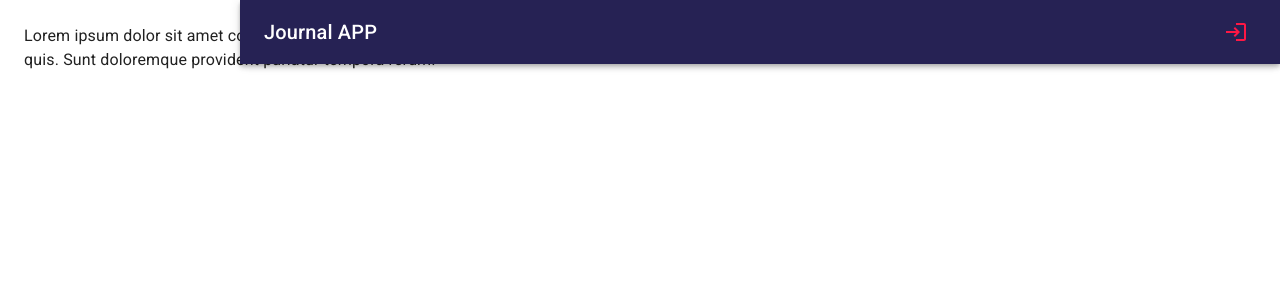
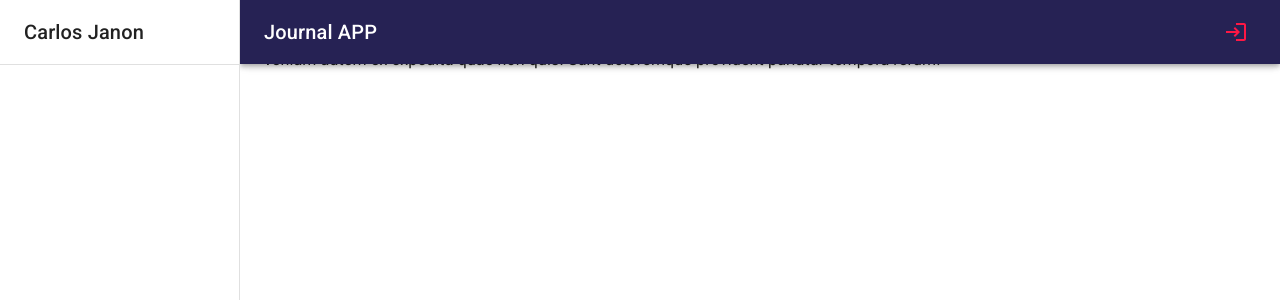
Before and after one commit to CJ-arg/journal-app-course, a React (Vite) app: page / in a window 1280 px wide. Shown: the top 300 px of the page. Built offline with nearby package versions, Linux system fonts and the light colour scheme.

Commit message:
navbar and sidebar

```diff
--- a/src/journal/layout/JournalLayout.jsx
+++ b/src/journal/layout/JournalLayout.jsx
@@ -1,6 +1,5 @@
 import { Box } from '@mui/material'
-import React from 'react'
-import { NavBar } from '../components';
+import { NavBar, SideBar } from '../components';
 
 const drawerWidth = 240;
 
@@ -8,7 +7,7 @@ export const JournalLayout = ({ children }) => {
   return (
     <Box sx={{ display: 'flex' }}>
       <NavBar drawerWidth={drawerWidth} />
-      {/* sideBar  drawerWidth*/}
+      <SideBar drawerWidth={drawerWidth} />
 
       <Box component='main' sx={{ flexGrow: 1, p: 3 }}>
         {/* toolbar  */}
```
